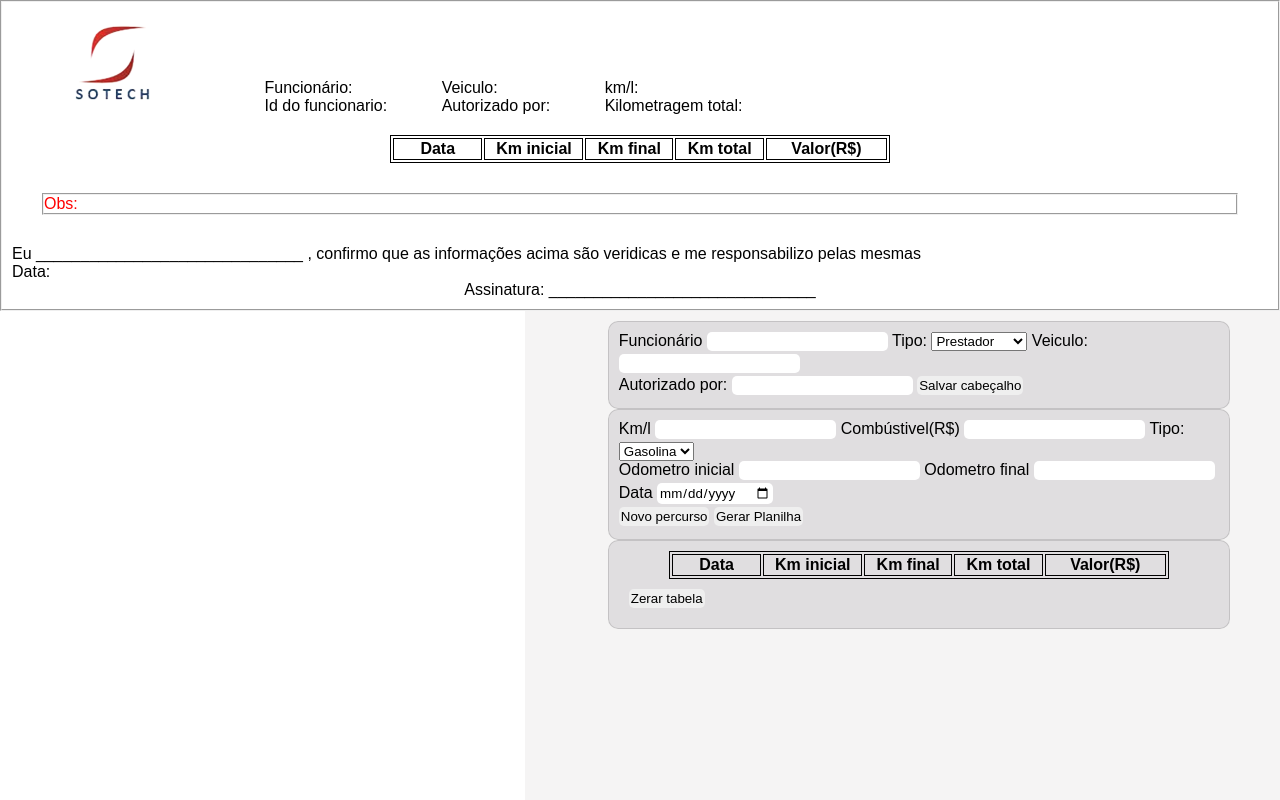
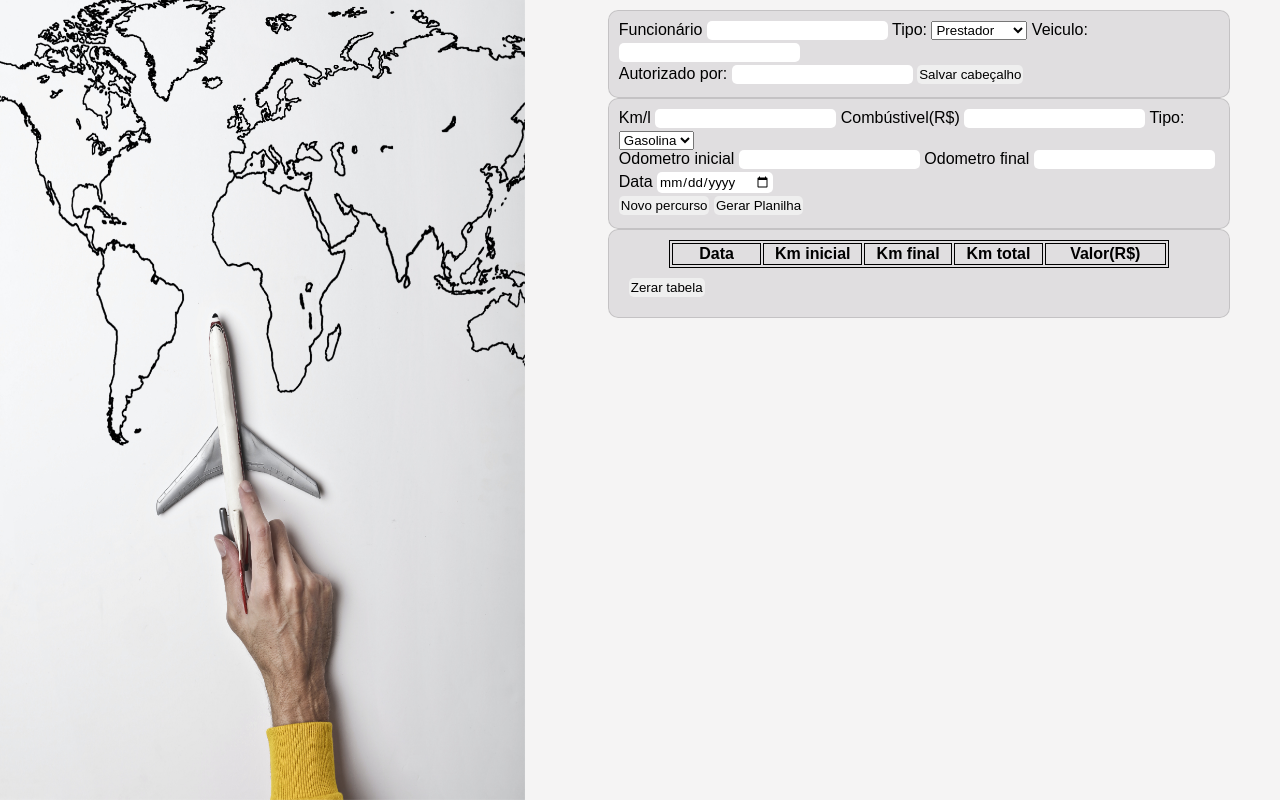
Before and after one commit to vitorh609/Web-Pages, a plain HTML site: page ProjectS/index.html in a window 1280 px wide. Drawn offline with Linux system fonts and the light colour scheme.

Commit message:
Commitando projeto completo

```diff
--- a/ProjectS/index.html
+++ b/ProjectS/index.html
@@ -62,7 +62,7 @@
     </fieldset>
 
     <menu id="imagem">
-        <!-- <img src="img/img-principal.jpg" id="img" alt=""> -->
+        <img src="img/img-principal.jpg" id="img" alt="">
     </menu>
 
     </div>
--- a/ProjectS/style.css
+++ b/ProjectS/style.css
@@ -76,7 +76,7 @@ table, th, td {
 }
 #impressao{
     padding: 10px;
-    display: block;
+    display: none;
 }
 #impressao div div{
     margin-bottom: 10px;
```
